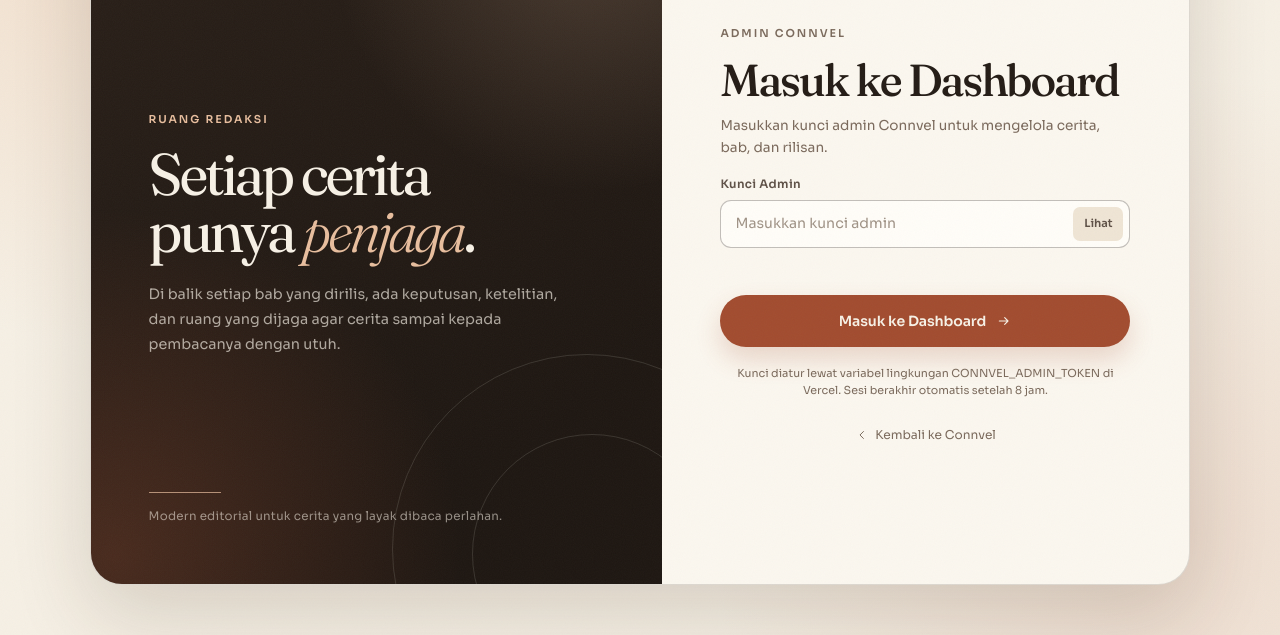
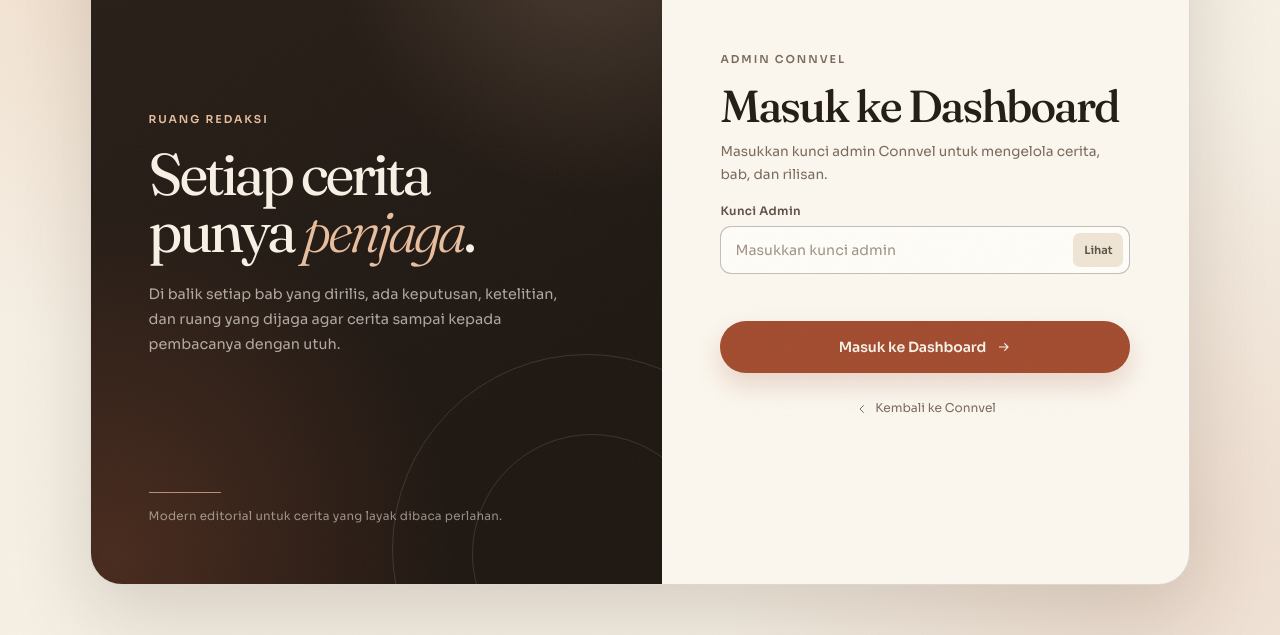
Before and after one commit to galogose0-hash/connvel, a website: page dashboard/index.html in a window 1280 px wide. Shown: the part 165-800 px from the top of the page. Drawn offline with Linux system fonts and the light colour scheme.

Commit message:
Hapus catatan kunci admin di halaman login

```diff
--- a/dashboard/index.html
+++ b/dashboard/index.html
@@ -60,7 +60,6 @@
           <svg class="icon" aria-hidden="true" viewBox="0 0 24 24"><path d="M5 12h13m-5-5 5 5-5 5"/></svg>
         </button>
 
-        <p class="auth-note">Kunci diatur lewat variabel lingkungan CONNVEL_ADMIN_TOKEN di Vercel. Sesi berakhir otomatis setelah 8 jam.</p>
       </form>
 
       <a class="auth-back" href="../index.html">
```
